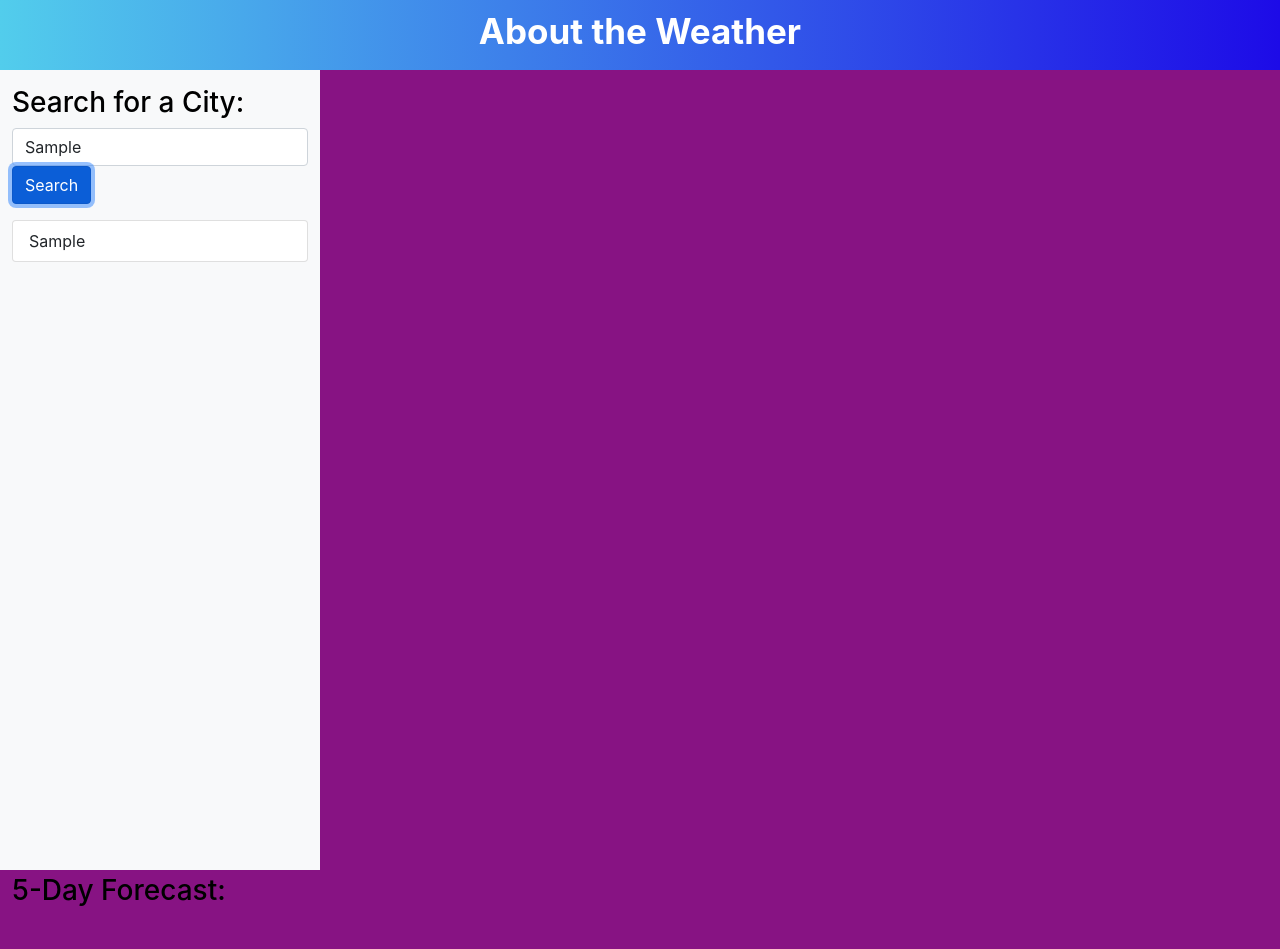
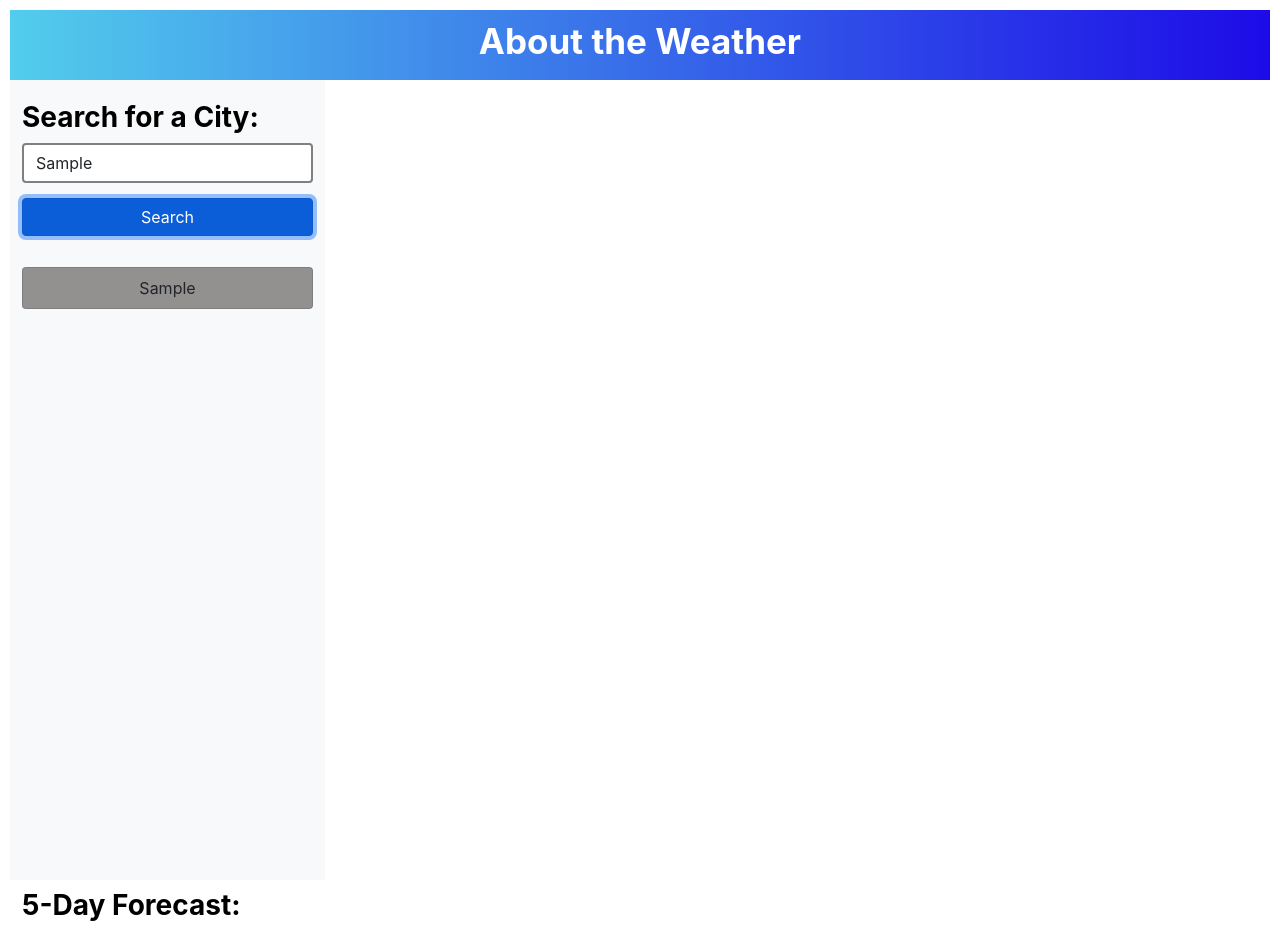
Before and after one commit to jbtiglao/about-the-weather, a plain HTML site: page index.html in a window 1280 px wide. Both pictures are taken after typing "Sample" into the empty fields and a click on the button "Search". Before the commit the page ends 924 px from the top, so only its background shows below. Drawn offline with nearby package versions, Linux system fonts and the light colour scheme; no server answers.

Commit message:
fixed styling, added elements

```diff
--- a/assets/css/style.css
+++ b/assets/css/style.css
@@ -9,7 +9,8 @@
 /* Body */
 
 body {
-    background-color: rgb(135, 19, 131);
+    margin: 10px;
+    background-color: white;
     font-family: -apple-system, BlinkMacSystemFont, 'Segoe UI', Roboto, Oxygen, Ubuntu, Cantarell, 'Open Sans', 'Helvetica Neue', sans-serif;
 }
 
@@ -20,6 +21,8 @@ h1 {
 }
 
 h2, h3, h4, h5 {
+    padding-top: 5px;
+    font-weight: bold;
     color: black;
 }
 
@@ -28,15 +31,30 @@ p {
 }
 
 /* Search Column */
+.form-control {
+    border: gray solid 2px;
+}
 .search-History li{
     background-color: yellow;
     color: violet;
 }
 
+.list-group li {
+    margin-top: 15px;
+    text-align: center;
+    background-color: rgb(147, 144, 144);
+
+}
+
+.btn {
+    margin-top: 15px;
+    width: 100%;
+}
 /* Current Weather Column */
 #weatherContent {
     display: none;
 }
+
 
 #cityDetail,
 #uvIndexColor,
@@ -45,8 +63,19 @@ li {
 }
 
 #searchResults {
+    background-color: gray;
     padding-top: 5px;
     height: 100vh;
+}
+
+#cityDetail {
+    background-color: white;
+    border: black solid 1px;
+}
+
+.card {
+    background-color: green;
+    border: black solid 1px;
 }
 
 /* 5-Day Forecast Columns */
```
